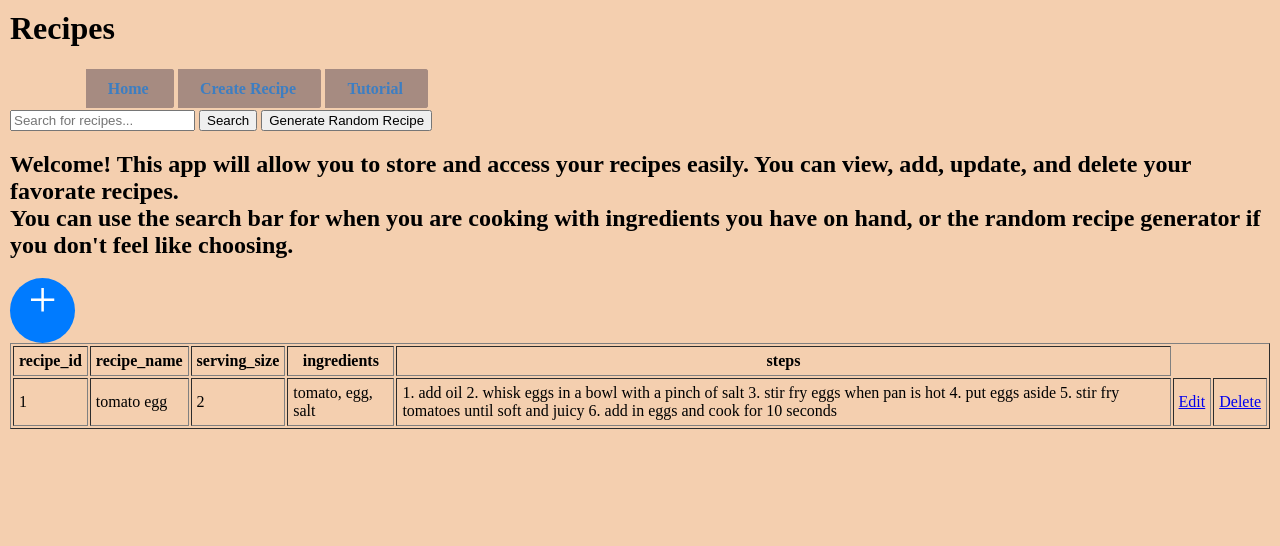
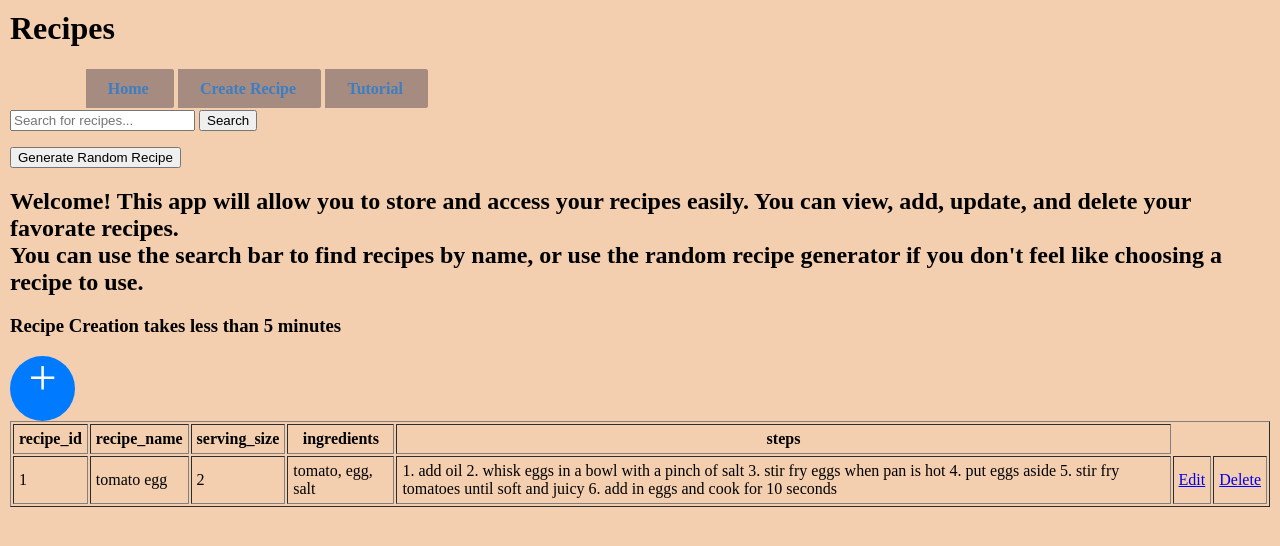
Before and after one commit to ktsuny/recipe-manager-app, a Flask app: page /recipes in a window 1280 px wide. Shown: the top 546 px of the page. Run offline with Flask 3, Linux system fonts and the light colour scheme; data comes from the database, SQL or seed files in the repository; data that the repository does not hold is empty; some libraries are stand-ins or nearby versions.

Commit message:
microservice now generating random recipes

```diff
--- a/app.py
+++ b/app.py
@@ -6,15 +6,16 @@ from flask_mysqldb import MySQL
 from flask import request
 import os
 import random
-
+import jsonify
+import requests
 
 app = Flask(__name__)
 
 # database connection info
 app.config['MYSQL_HOST'] = 'classmysql.engr.oregonstate.edu'
-app.config['MYSQL_USER'] = 'cs340_'  #osu username
-app.config['MYSQL_PASSWORD'] = ''        #last 4 of db pass
-app.config['MYSQL_DB'] = 'cs340_'    #osu username
+app.config['MYSQL_USER'] = 'cs340_sunyus'  #osu username
+app.config['MYSQL_PASSWORD'] = '8409'        #last 4 of db pass
+app.config['MYSQL_DB'] = 'cs340_sunyus'    #osu username
 app.config['MYSQL_CURSORCLASS'] = "DictCursor"
 
 mysql = MySQL(app)
@@ -76,33 +77,37 @@ def recipe_detail(recipe_id):
         # render edit_cats page passing our query data and adopter data to the edit_cats template
         return render_template("search_results.j2", data=data)
 
-@app.route('/number', methods=['GET'])
+@app.route('/random_recipe', methods=['GET'])
 def get_products():
-    response = requests.get(f"{BASE_URL}/products")
+    response = requests.get("http://localhost:5555/random")
     if response.status_code != 200:
         return jsonify({'error': response.json()['message']}), response.status_code
-    products = []
-    for product in response.json()['products']:
-        product_data = {
-            'id': product['id'],
-            'title': product['title'],
-            'brand': product['brand'],
-            'price': product['price'],
-            'description': product['description']
-        }
-        products.append(product_data)
-    return jsonify({'data': products}), 200 if products else 204
+    else:
+        random_number = int(response.json()['random'])
+        query1 = "SELECT COUNT(recipe_id) FROM Recipes"
+        cur = mysql.connection.cursor()
+        cur.execute(query1)
+        index = cur.fetchone()
+        print(index)
+        num = index['COUNT(recipe_id)']
 
-@app.route('/random_recipe')
-def random_recipe():
-    random_number = random.randint(1, 4)
-    print(random_number)
-    cur = mysql.connection.cursor()
-    cur.execute('SELECT * FROM Recipes WHERE recipe_id = %s', (random_number,))
-    recipe = cur.fetchone()
+        random_number = random_number % num +1
 
+        cur = mysql.connection.cursor()
+        cur.execute('SELECT * FROM Recipes WHERE recipe_id = %s', (random_number,))
+        recipe = cur.fetchone()
 
     return render_template('random_recipe.j2', data=recipe, random_number=random_number)
+
+# @app.route('/random_recipe')
+# def random_recipe():
+#     random_number = random.randint(1, 4)
+#     print(random_number)
+#     cur = mysql.connection.cursor()
+#     cur.execute('SELECT * FROM Recipes WHERE recipe_id = %s', (random_number,))
+#     recipe = cur.fetchone()
+
+#     return render_template('random_recipe.j2', data=recipe, random_number=random_number)
 
 @app.route("/create")
 def create():
--- /dev/null
+++ b/package.json
@@ -0,0 +1,5 @@
+{
+  "dependencies": {
+    "i": "^0.3.7"
+  }
+}
--- a/templates/create_recipe.j2
+++ b/templates/create_recipe.j2
@@ -14,6 +14,7 @@
   <h2>Welcome! This app will allow you to store and access your recipes easily. You can view, add, update, and delete your favorate recipes.
   <br>You can use the search bar for when you are cooking with ingredients you have on hand, or the random recipe generator if you don't feel like choosing.</h2>
 
+  <h3>Recipe Creation takes less than 5 minutes</h3>
 <div id="insert">
 		<!-- form to INSERT new data into Recipes table-->
 		<form id="insertRecipe" action="/recipes" method="post">
--- a/templates/edit_recipes.j2
+++ b/templates/edit_recipes.j2
@@ -42,6 +42,7 @@
                 {% endfor %}
                 {% endif %}
         </table>
+        </div>
 
         <div id="edit">
             <!-- form to edit data recipess-->
@@ -73,5 +74,5 @@
                     style="margin:.5rem;">
                 <a href='/recipes'><input class="btn" type="button" value="cancel"></a>
             </form>
-
+        </div>
 </html>
--- a/templates/recipes.j2
+++ b/templates/recipes.j2
@@ -63,15 +63,19 @@
   <form action="/search" method="get">
     <input type="text" id="search" name="search" placeholder="Search for recipes...">
     <button type="submit">Search</button>
-    <button id="generateRandom">Generate Random Recipe</button>
   </form>
+  {# <button action="/random_recipe" id="generateRandom">Generate Random Recipe</button> #}
 
+  <form action="/random_recipe" method="get">
+    <button type="submit">Generate Random Recipe</button>
+  </form>
 
   <h2>Welcome! This app will allow you to store and access your recipes easily. You can view, add, update, and delete
     your favorate recipes.
-    <br>You can use the search bar for when you are cooking with ingredients you have on hand, or the random recipe
-    generator if you don't feel like choosing.
+    <br>You can use the search bar to find recipes by name, or use the random recipe
+    generator if you don't feel like choosing a recipe to use.
   </h2>
+  <h3>Recipe Creation takes less than 5 minutes</h3>
   <a href="#" onClick="newRecipe()" class="add-recipe-btn">+</a>
 
   <div id="browse">
@@ -103,7 +107,11 @@
 
           <!-- Create our edit/delete buttons -->
           <td><a href="edit_recipes/{{item.recipe_id}}" class="btn btn-default">Edit</a></td>
-          <td><a href="delete_recipes/{{item.recipe_id}}" class="btn btn-default">Delete</a></td>
+          {# <td><a href="delete_recipes/{{item.recipe_id}}" class="btn btn-default">Delete</a></td> #}
+          <td><a href="#"
+              onclick="if(confirm('Are you sure you want to delete this recipe?')){ window.location.href='delete_recipes/{{item.recipe_id}}'; } return false;"
+              class="btn btn-default">Delete</a>
+          </td>
 
 
         </tr>
@@ -119,10 +127,10 @@
       <legend><strong>Add Recipe</strong></legend>
       <fieldset>
         <!-- placeholder shows ghost text, required forces an input, pattern forces input adherence -->
-        <label for="recipe_name">recipe name</label>
+        <label for="recipe_name">Recipe Name</label>
         <textarea class="form-control" id="recipe_name" name="recipe_name" placeholder="" required></textarea>
 
-        <label for="serving_size">serving size:</label>
+        <label for="serving_size">Serving Size:</label>
         <input type="number" class="form-control" id="serving_size" name="serving_size" pattern="[A-Za-z0-9]{1,}"
           placeholder="" min="0" required>
 
```
Also changed, not shown: package-lock.json (added).
